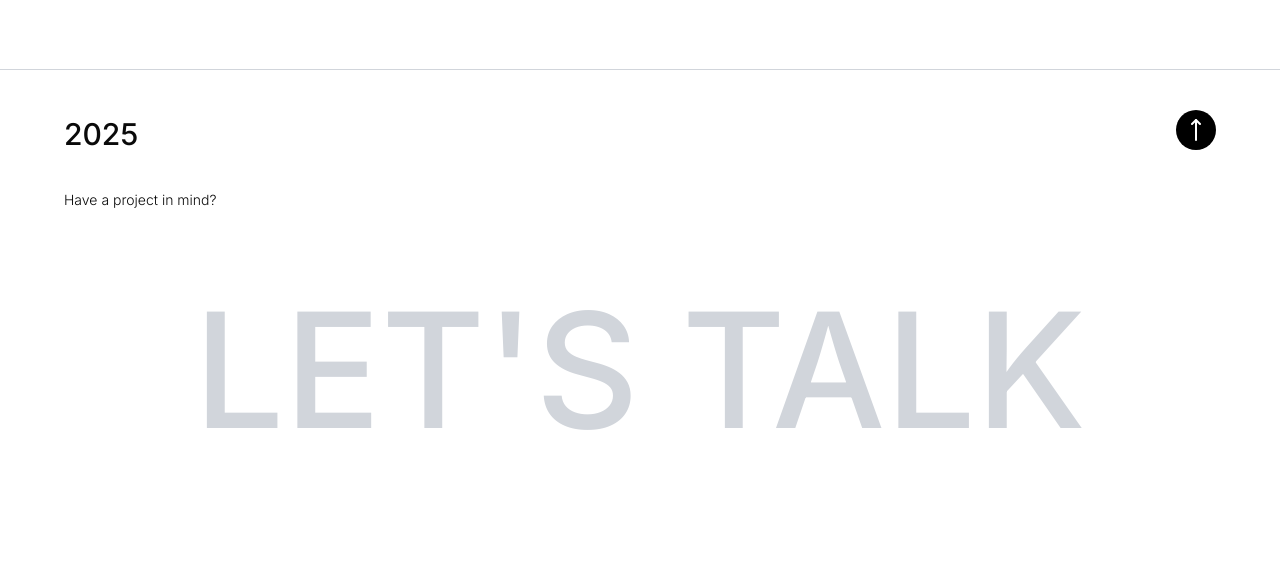
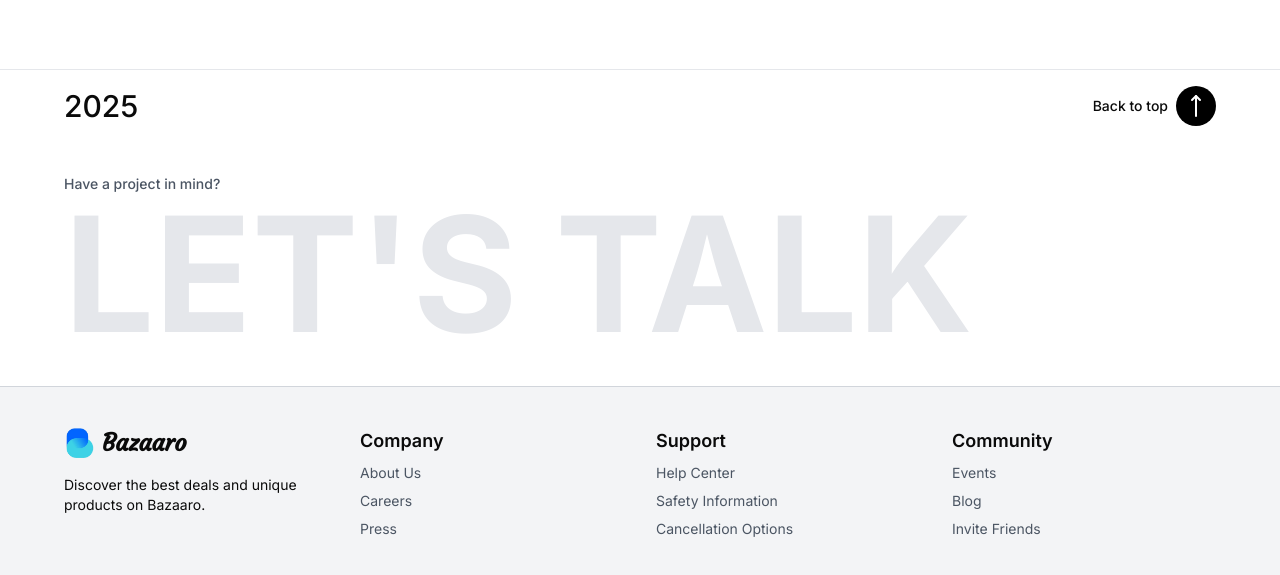
Before and after one commit to youneshajizde/bazaaro-app, a Next.js app: page /product/t in a window 1280 px wide. Shown: the part 1659-2234 px from the top of the page. Built offline with nearby package versions, Linux system fonts and the light colour scheme.

Commit message:
footer added

```diff
--- a/components/Footer.jsx
+++ b/components/Footer.jsx
@@ -1,26 +1,91 @@
 import Image from "next/image";
 import React from "react";
 import logo from "@/public/assets/log.png";
-import cartImg from "@/public/assets/cart.webp";
 import { MoveUp } from "lucide-react";
+
 function Footer() {
   return (
-    <footer className="relative w-full mx-auto h-[600px] mt-20 overflow-hidden border-t-[1px] border-gray-300">
-      <div className="w-full flex h-[20%] ">
+    <footer className="relative w-full mx-auto h-auto mt-20 overflow-hidden border-t-[1px] border-gray-200">
+      {/* Top Section (Hidden on small screens) */}
+      <div className="w-full h-[15%] py-4 hidden sm:flex">
         <div className="w-[90%] mx-auto flex items-center justify-between">
-          <h1 className="text-3xl mt-2 font-medium flex items-center justify-between">
-            2025
+          <h1 className="text-3xl font-medium">2025</h1>
+          <h1 className="text-sm font-medium flex items-center gap-2">
+            Back to top
+            <MoveUp
+              size={40}
+              className="bg-black text-white rounded-full p-2"
+            />
           </h1>
-
-          <MoveUp size={40} className="bg-black text-white rounded-full p-2" />
         </div>
       </div>
 
-      <div className="flex h-[80%] w-[90%] mx-auto flex-col">
-        <p className="text-sm font-light">Have a project in mind?</p>
-        <p className="text-center font-medium text-[10rem] text-gray-300 mt-10">
+      {/* Middle Section */}
+      <div className="flex w-[97%] sm:w-[90%]  mx-auto flex-col justify-center h-[50%] lg:h-auto lg:py-8 text-center sm:text-left py-10">
+        <p className="text-sm font-medium hidden sm:flex text-gray-600">
+          Have a project in mind?
+        </p>
+        <p className="font-bold text-[5rem] sm:text-[6rem] lg:text-[10rem] text-gray-200 leading-none">
           LET'S TALK
         </p>
+      </div>
+
+      {/* Bottom Section: 4 Columns of Links and Logo */}
+      <div className="w-full flex py-10 border-t border-gray-300 bg-gray-100">
+        <div className="w-[90%] mx-auto grid grid-cols-1 md:grid-cols-2 lg:grid-cols-4 gap-8 text-center lg:text-left">
+          {/* Logo and Name */}
+          <div className="flex flex-col gap-4 items-center lg:items-start">
+            <div className="flex items-center gap-2">
+              <Image src={logo} width={30} height={30} alt="Logo" />
+              <h2 className="text-2xl font-semibold logos-text">Bazaaro</h2>
+            </div>
+            <p className="text-sm">
+              Discover the best deals and unique products on Bazaaro.
+            </p>
+          </div>
+
+          {/* Column 1 */}
+          <div className="flex flex-col gap-2">
+            <h3 className="text-lg font-semibold">Company</h3>
+            <a href="#" className="text-sm text-gray-600">
+              About Us
+            </a>
+            <a href="#" className="text-sm text-gray-600">
+              Careers
+            </a>
+            <a href="#" className="text-sm text-gray-600">
+              Press
+            </a>
+          </div>
+
+          {/* Column 2 */}
+          <div className="flex flex-col gap-2">
+            <h3 className="text-lg font-semibold">Support</h3>
+            <a href="#" className="text-sm text-gray-600">
+              Help Center
+            </a>
+            <a href="#" className="text-sm text-gray-600">
+              Safety Information
+            </a>
+            <a href="#" className="text-sm text-gray-600">
+              Cancellation Options
+            </a>
+          </div>
+
+          {/* Column 3 */}
+          <div className="flex flex-col gap-2">
+            <h3 className="text-lg font-semibold">Community</h3>
+            <a href="#" className="text-sm text-gray-600">
+              Events
+            </a>
+            <a href="#" className="text-sm text-gray-600">
+              Blog
+            </a>
+            <a href="#" className="text-sm text-gray-600">
+              Invite Friends
+            </a>
+          </div>
+        </div>
       </div>
     </footer>
   );
```
